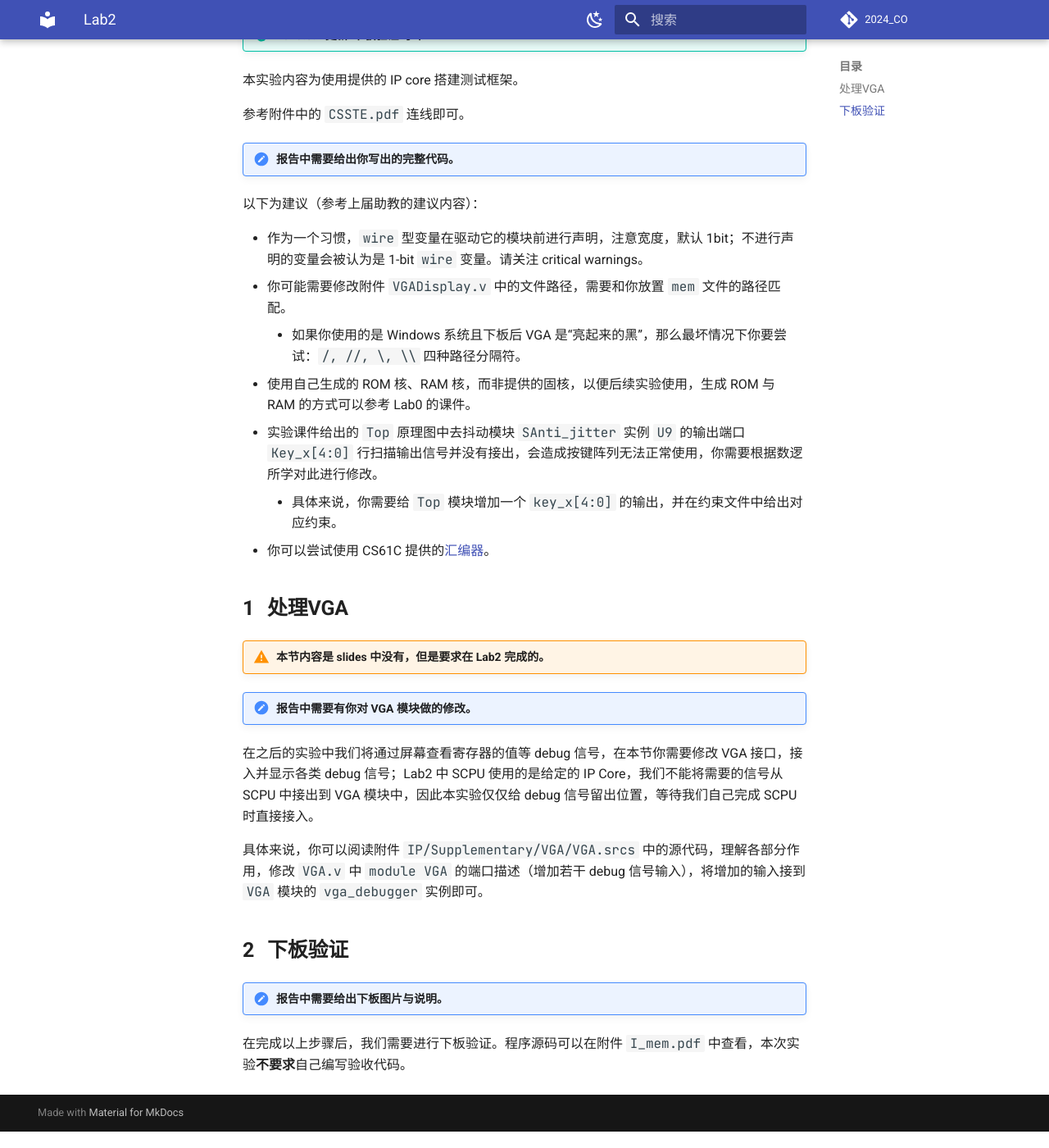
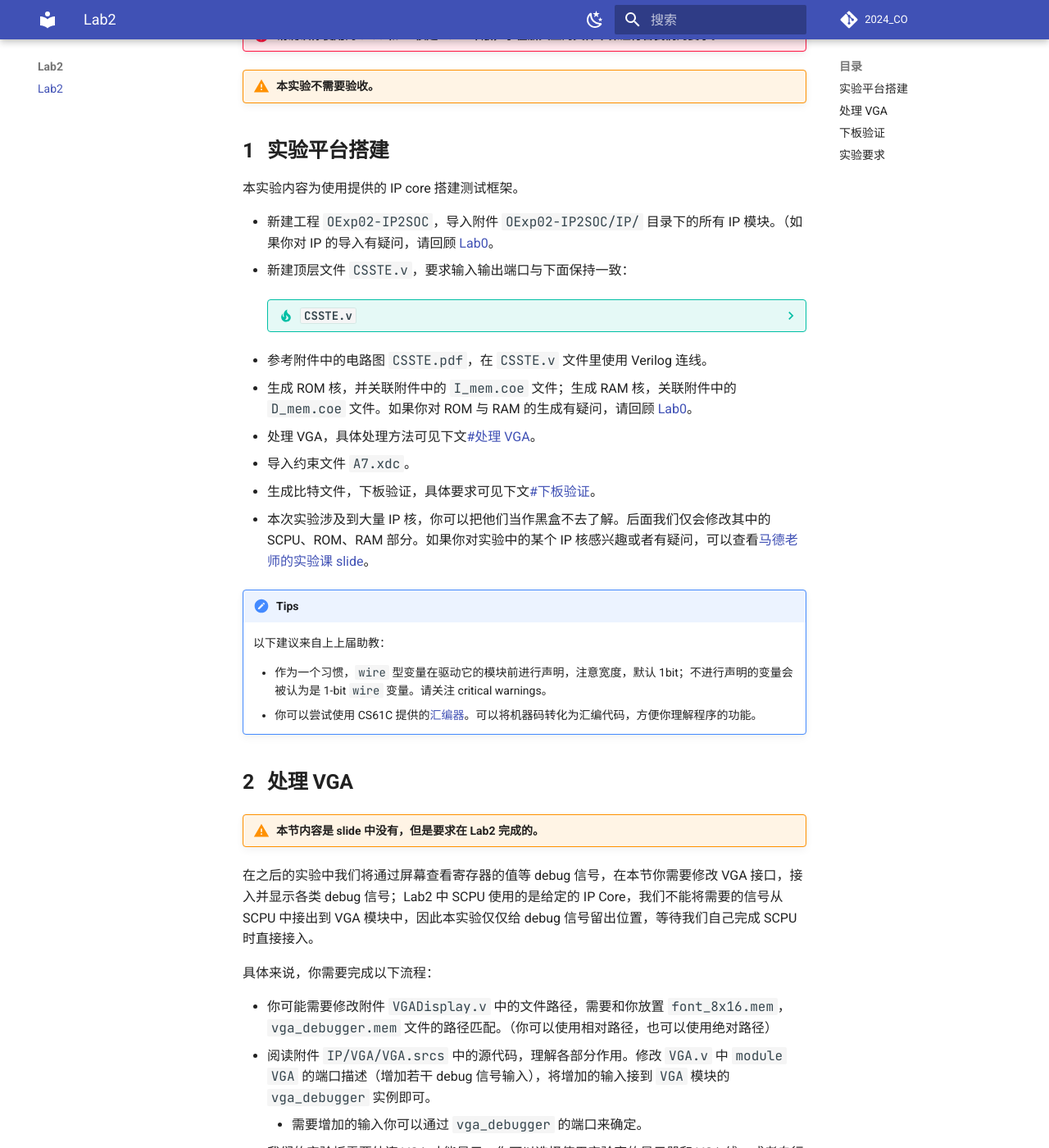
Before and after one commit to Guahao31/2024_CO, an MkDocs documentation site: the page built from docs/Lab2/Lab2.md, in a window 1280 px wide and 1400 px high, scrolled down 267 px. Shown: the whole window at 82% size. Built offline with MkDocs 1.6.1 and Material for MkDocs 9.7.7, drawn with Linux system fonts in a browser that asks for light colours; a script that is not in the unit is left out; comment, search, counter and statistics services are not loaded; some of the changed text lies outside the part shown.

````diff
--- a/docs/Lab2/Lab2.md
+++ b/docs/Lab2/Lab2.md
@@ -1,39 +1,108 @@
 # Lab2
 
-<!-- !!! danger "本实验并未 release，内容随时都会变化。个人水平有限，如您发现文档中的疏漏欢迎 Issue！" -->
+!!! tip "[Lab2 附件](https://pan.zju.edu.cn/share/7b27f8d764318f072876e5412f)"
 
-!!! tip "**2023.3.4**更新 [Lab2 附件](https://pan.zju.edu.cn/share/da5fe23f2e3c63ca0bea7a7314)"
+!!! Danger "请确认你使用的 slide 和 IP 核是 2024 年版，学在浙大上的文件不保证符合我们的要求。"
 
-!!! tip "**2023.3.4** 更新“下板验证”小节"
+!!! warning "本实验不需要验收。"
+
+## 实验平台搭建
 
 本实验内容为使用提供的 IP core 搭建测试框架。
 
-参考附件中的 `CSSTE.pdf` 连线即可。
+* 新建工程 `OExp02-IP2SOC`，导入附件 `OExp02-IP2SOC/IP/` 目录下的所有 IP 模块。（如果你对 IP 的导入有疑问，请回顾 [Lab0](../Lab0/vivado_guide.md)。
+* 新建顶层文件 `CSSTE.v`，要求输入输出端口与下面保持一致：
 
-!!! note "报告中需要给出你写出的完整代码。"
+    ??? tip "`CSSTE.v`"
+        ``` Verilog linenums="1"
+        module CSSTE(
+            input clk_100mhz,
+            input RSTN,
+            input [3:0] BTN_y,
+            input [15:0] SW,
+            output [3:0] Blue,
+            output [3:0] Green,
+            output [3:0] Red,
+            output HSYNC,
+            output VSYNC,
+            output LED_PEN,
+            output SEG_PEN,
+            output led_clk,
+            output led_clrn,
+            output led_sout,
+            output seg_clk,
+            output seg_clrn,
+            output seg_sout,
+        );
+        ```
 
-以下为建议（参考上届助教的建议内容）：
+* 参考附件中的电路图 `CSSTE.pdf`，在 `CSSTE.v` 文件里使用 Verilog 连线。
+* 生成 ROM 核，并关联附件中的 `I_mem.coe` 文件；生成 RAM 核，关联附件中的 `D_mem.coe` 文件。如果你对 ROM 与 RAM 的生成有疑问，请回顾 [Lab0](../Lab0/vivado_guide.md)。
+* 处理 VGA，具体处理方法可见下文[#处理 VGA](#1)。
+* 导入约束文件 `A7.xdc`。
+* 生成比特文件，下板验证，具体要求可见下文[#下板验证](#2)。
+* 本次实验涉及到大量 IP 核，你可以把他们当作黑盒不去了解。后面我们仅会修改其中的 SCPU、ROM、RAM 部分。如果你对实验中的某个 IP 核感兴趣或者有疑问，可以查看[马德老师的实验课 slide](./attachment/lab02.pdf)。
 
-* 作为一个习惯，`wire` 型变量在驱动它的模块前进行声明，注意宽度，默认 1bit；不进行声明的变量会被认为是 1-bit `wire` 变量。请关注 critical warnings。
-* 你可能需要修改附件 `VGADisplay.v` 中的文件路径，需要和你放置 `mem` 文件的路径匹配。
-    * 如果你使用的是 Windows 系统且下板后 VGA 是“亮起来的黑”，那么最坏情况下你要尝试：`/, //, \, \\` 四种路径分隔符。
-* 使用自己生成的 ROM 核、RAM 核，而非提供的固核，以便后续实验使用，生成 ROM 与 RAM 的方式可以参考 Lab0 的课件。
-* 实验课件给出的 `Top` 原理图中去抖动模块 `SAnti_jitter` 实例 `U9` 的输出端口 `Key_x[4:0]` 行扫描输出信号并没有接出，会造成按键阵列无法正常使用，你需要根据数逻所学对此进行修改。
-    * 具体来说，你需要给 `Top` 模块增加一个 `key_x[4:0]` 的输出，并在约束文件中给出对应约束。
-* 你可以尝试使用 CS61C 提供的[汇编器](http://venus.cs61c.org/)。
 
-## 处理VGA
+!!! Tips
+    以下建议来自上上届助教：
 
-!!! warning "本节内容是 slides 中没有，但是要求在 Lab2 完成的。"
+    * 作为一个习惯，`wire` 型变量在驱动它的模块前进行声明，注意宽度，默认 1bit；不进行声明的变量会被认为是 1-bit `wire` 变量。请关注 critical warnings。
+    * 你可以尝试使用 CS61C 提供的[汇编器](http://venus.cs61c.org/)。可以将机器码转化为汇编代码，方便你理解程序的功能。
 
-!!! note "报告中需要有你对 VGA 模块做的修改。"
+<a name="1"></a>
+
+##  处理 VGA
+
+!!! warning "本节内容是 slide 中没有，但是要求在 Lab2 完成的。"
 
 在之后的实验中我们将通过屏幕查看寄存器的值等 debug 信号，在本节你需要修改 VGA 接口，接入并显示各类 debug 信号；Lab2 中 SCPU 使用的是给定的 IP Core，我们不能将需要的信号从 SCPU 中接出到 VGA 模块中，因此本实验仅仅给 debug 信号留出位置，等待我们自己完成 SCPU 时直接接入。
 
-具体来说，你可以阅读附件 `IP/Supplementary/VGA/VGA.srcs` 中的源代码，理解各部分作用，修改 `VGA.v` 中 `module VGA` 的端口描述（增加若干 debug 信号输入），将增加的输入接到 `VGA` 模块的 `vga_debugger` 实例即可。
+具体来说，你需要完成以下流程：
+
+* 你可能需要修改附件 `VGADisplay.v` 中的文件路径，需要和你放置 `font_8x16.mem`，`vga_debugger.mem` 文件的路径匹配。（你可以使用相对路径，也可以使用绝对路径）
+* 阅读附件 `IP/VGA/VGA.srcs` 中的源代码，理解各部分作用。修改 `VGA.v` 中 `module VGA` 的端口描述（增加若干 debug 信号输入），将增加的输入接到 `VGA` 模块的 `vga_debugger` 实例即可。
+    * 需要增加的输入你可以通过 `vga_debugger` 的端口来确定。
+* 我们的实验板需要外连 VGA 才能显示，你可以选择使用实验室的显示器和 VGA 线，或者自行尝试使用自己的显示器。
+* 成功设置 VGA 并上板之后，可以在 VGA 上看到若干 debug 信号，在后续实验中我们会使用这些信号进行调试。
+
+!!! Tips
+    * 如果你使用的是 Windows 系统且下板后 VGA 是“亮起来的黑”，那么最坏情况下你要尝试：`/, //, \, \\` 四种路径分隔符。
+    * 修改 VGA.v 和 VGADisplay.v 后，我们需要重新进行 IP 封装，并在工程目录下进行 IP 状态更新。
+
+<a name="2"></a>
 
 ## 下板验证
 
-!!! note "报告中需要给出下板图片与说明。"
+在完成以上步骤后，我们需要进行下板验证。程序源码可以在附件 `I_mem.pdf` 中查看，本次实验**不要求**自己编写验收代码。
 
-在完成以上步骤后，我们需要进行下板验证。程序源码可以在附件 `I_mem.pdf` 中查看，本次实验**不要求**自己编写验收代码。
+当烧录比特文件到板上后，`I_mem.pdf` 的值就已经被写入 ROM 中。你可以通过按下板上的按钮，调节开关，控制核观察程序的运行。
+
+??? Note "按钮介绍"
+    * `SW[8]SW[2]` 用于控制 CPU 时钟。
+        * `SW[8]SW[2]=00`: CPU 全速时钟 100MHZ。
+        * `SW[8]SW[2]=01`: CPU 自动单步时钟。
+        * `SW[8]SW[2]=1X`: CPU 手动单步时钟。
+    * `SW[10]` 用于手动时钟模式。此时拨一下 `SW[10]`（即从 0 拨到 1）时钟增加一个周期，相应地我们也会执行一条指令。
+    * `SW[7:5]` 用于控制七段数码管的显示。
+        * `SW[7:5]=001`: 显示 CPU 指令字地址 `PC_out[31:2]`，即我们下一条要执行的指令的地址。
+        * `SW[7:5]=010`: 显示 ROM 指令输出 `Inst_in`，即我们正在执行的指令。
+        * `SW[7:5]=100`: 显示 CPU 数据存储地址 `addr_bus`，在 Lab4 中你将会了解到 `addr_bus` 实际上就是 ALU 的运算结果。
+        * `SW[7:5]=101`: 显示 CPU 数据输出 `Cpu_data2bus`，在 Lab4 中你将会了解到 `Cpu_data2bus` 实际上就是寄存器 B 的值（假设每个周期从寄存器堆中读取 A、B 寄存器）。
+        * `SW[7:5]=110`: 显示 CPU 数据输入 `Cpu_data4bus`，在 Lab4 中你将会了解到 `Cpu_data4bus` 实际上就是 RAM 的输出，即从内存中读出来的值。
+        * `SW[7:5]=111`: 显示 CPU 指令字地址 `PC_out`。
+    * 如果你对上板的操作有疑问，或者想查看上板结果示例，可以查看[马德老师的实验课 slide](./attachment/lab02.pdf)（85 页起）。
+
+请结合理论课所学的 RISC-V 知识，理解 `I_mem.pdf` 的程序意义，随后下板验证程序的正确性。
+
+## 实验要求
+
+本次实验你需要完成的内容有：
+
+* 完成实验平台搭建，并处理 VGA。
+* 上板验证。
+* 实验报告里需要包含的内容：
+    * 你写出的完整的 `CSSTE.v` 代码。
+    * 对 VGA 模块做的修改。
+    * `I_mem.pdf` 的程序实现了什么样的功能。
+    * 下板图片与描述，其中至少包括前两条指令的执行情况，以及执行若干个循环之后的结果。
--- a/mkdocs.yml
+++ b/mkdocs.yml
@@ -72,8 +72,8 @@ nav:
     - ALU: Lab1/ALU_RegFile/ALU.md
     - RegFile: Lab1/ALU_RegFile/RegFile.md
     - FSM: Lab1/FSM/FSM.md
-  # - Lab2:
-  #   - Lab2/Lab2.md
+  - Lab2:
+    - Lab2/Lab2.md
   # - Lab3:
   #   - Lab3/Lab3.md
   #   - Multiplier: Lab3/multiplier.md
````
Also changed, not shown: docs/index.md (+4 -3 lines), 1 other file.
